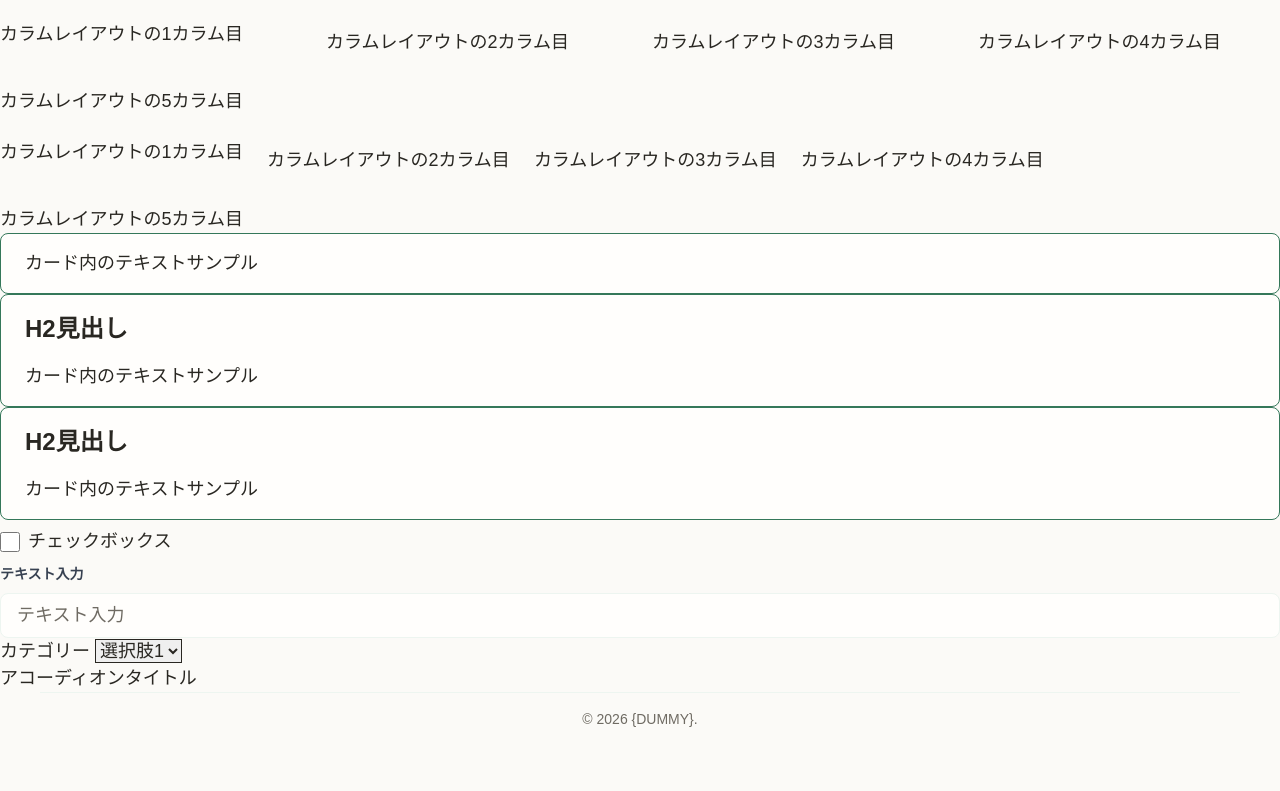
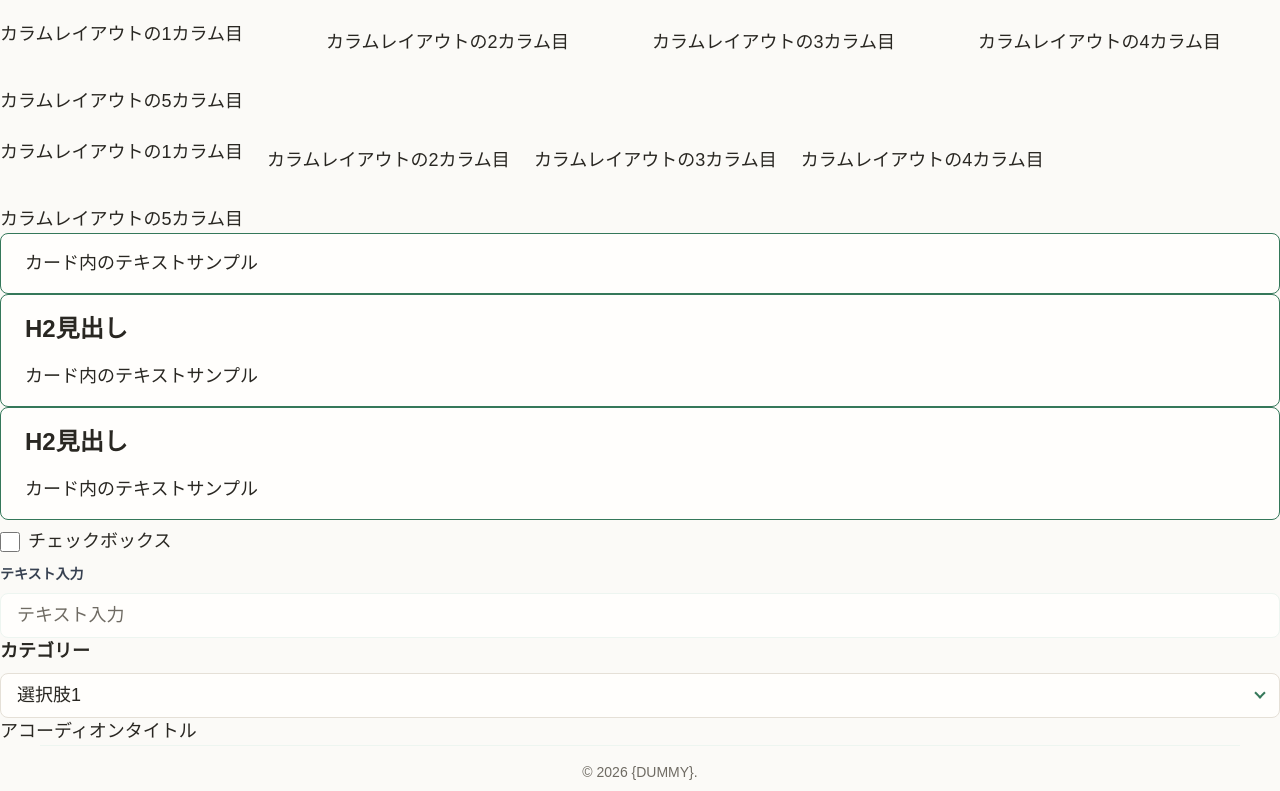
Before and after one commit to knsk-ry/workout-tracker, a website built with Vite: page src/index.html in a window 1280 px wide. Shown: the part 899-1690 px from the top of the page. Before the commit the page ends 1637 px from the top, so only its background shows below. Built offline with nearby package versions, Linux system fonts and the light colour scheme.

Commit message:
feat: セレクトボックスパーツの実装

```diff
--- a/src/assets/styles/components.css
+++ b/src/assets/styles/components.css
@@ -91,7 +91,7 @@
 }
 
 .Button:focus-visible {
-  outline: 3px solid var(--focus-color);
+  outline: 3px solid var(--primary-color);
   outline-offset: 3px;
 }
 
@@ -223,7 +223,7 @@
 }
 
 .Checkbox__input:focus-visible {
-  outline: 3px solid var(--focus-color);
+  outline: 3px solid var(--primary-color);
   outline-offset: var(--spacing-xs);
 }
 
@@ -235,6 +235,106 @@
 .Checkbox__input:disabled,
 .Checkbox__input:disabled + .Checkbox__label {
   cursor: not-allowed;
+}
+
+/* ------------------------------
+ * Select
+ */
+
+.Select {
+  display: block grid;
+  gap: var(--spacing-sm);
+  inline-size: 100%;
+}
+
+.Select__label {
+  inline-size: fit-content;
+  color: var(--text-color-base);
+  font-size: var(--font-size-base);
+  font-weight: var(--font-weight-bold);
+  line-height: var(--line-height-base);
+  cursor: pointer;
+}
+
+.Select__input {
+  grid-column: 1;
+  grid-row: 2;
+
+  inline-size: 100%;
+  min-block-size: 44px;
+  padding-block: var(--spacing-sm);
+  padding-inline:
+    var(--spacing-md)
+    calc(var(--spacing-md) + var(--icon-block-size));
+
+  color: var(--text-color-base);
+  background-color: var(--background-color-surface);
+  border: 1px solid var(--border-color-base);
+  border-radius: var(--border-radius-md);
+
+  font: inherit;
+  line-height: var(--line-height-base);
+
+  appearance: none;
+  cursor: pointer;
+
+  transition:
+    border-color 0.2s ease,
+    box-shadow 0.2s ease;
+}
+
+/* 矢印 */
+.Select::after {
+  grid-column: 1;
+  grid-row: 2;
+  align-self: center;
+  justify-self: end;
+
+  inline-size: var(--spacing-sm);
+  block-size: var(--spacing-sm);
+  margin-inline-end: var(--spacing-md);
+
+  border-inline-end: 2px solid var(--primary-color);
+  border-block-end: 2px solid var(--primary-color);
+
+  content: "";
+  pointer-events: none;
+  transform: translateY(-25%) rotate(45deg);
+}
+
+.Select__input:hover:not(:disabled) {
+  border-color: var(--primary-color);
+}
+
+.Select__input:focus-visible {
+  border-color: var(--primary-color);
+  outline: 3px solid var(--primary-color);
+  outline-offset: 1px;
+}
+
+.Select__input:disabled {
+  color: var(--text-color-secondary);
+  background-color: var(--primary-color-light);
+  cursor: not-allowed;
+  opacity: 1;
+}
+
+.Select:has(.Select__input:disabled) .Select__label {
+  color: var(--text-color-secondary);
+  cursor: not-allowed;
+}
+
+.Select:has(.Select__input:disabled)::after {
+  border-color: var(--text-color-secondary);
+}
+
+/* エラー状態 */
+.Select__input[aria-invalid="true"] {
+  border-color: var(--error-color);
+}
+
+.Select__input[aria-invalid="true"]:focus-visible {
+  outline-color: var(--error-color);
 }
 
 /* ------------------------------
```
Also changed, not shown: src/stories/Select.stories.js (added, +18 -0 lines).
